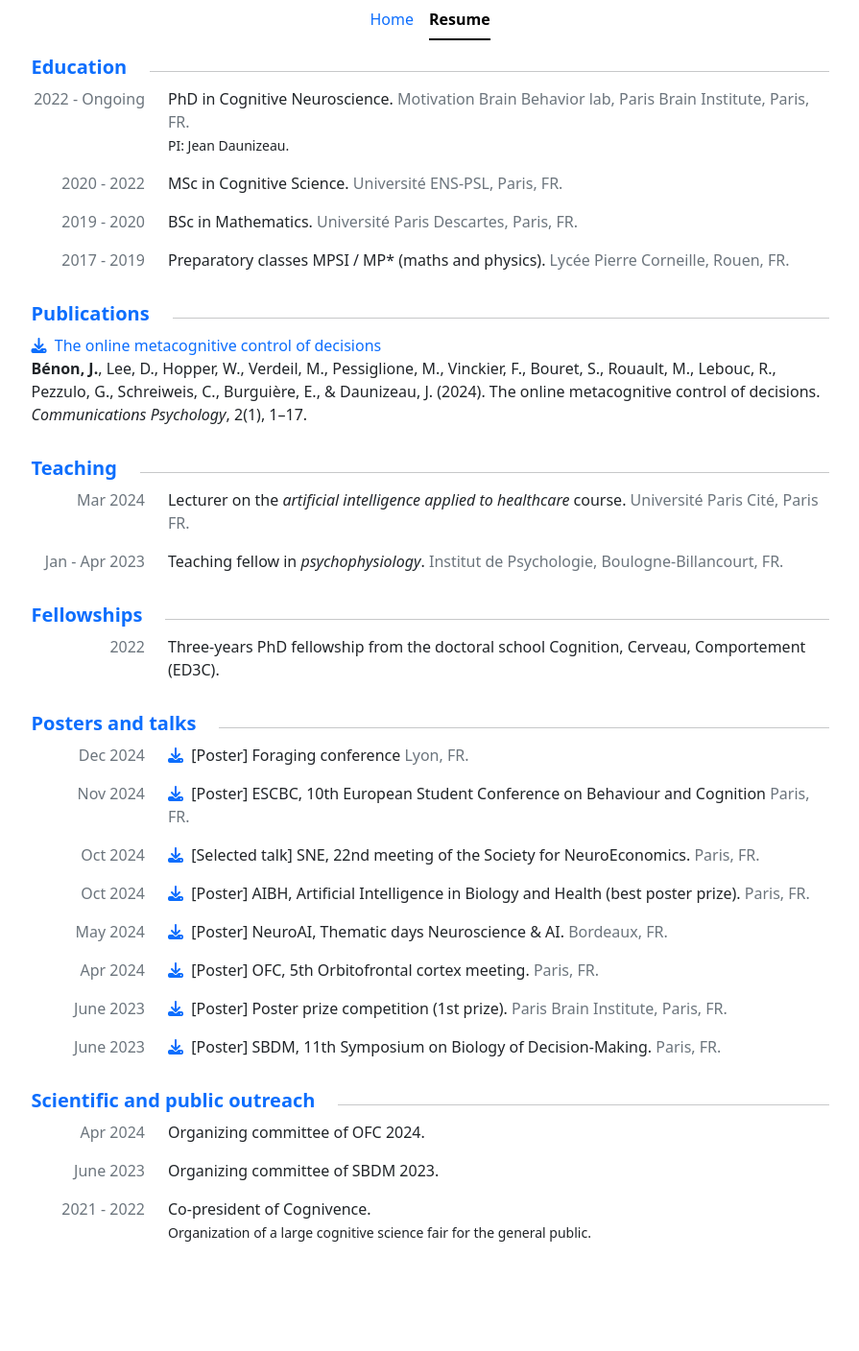
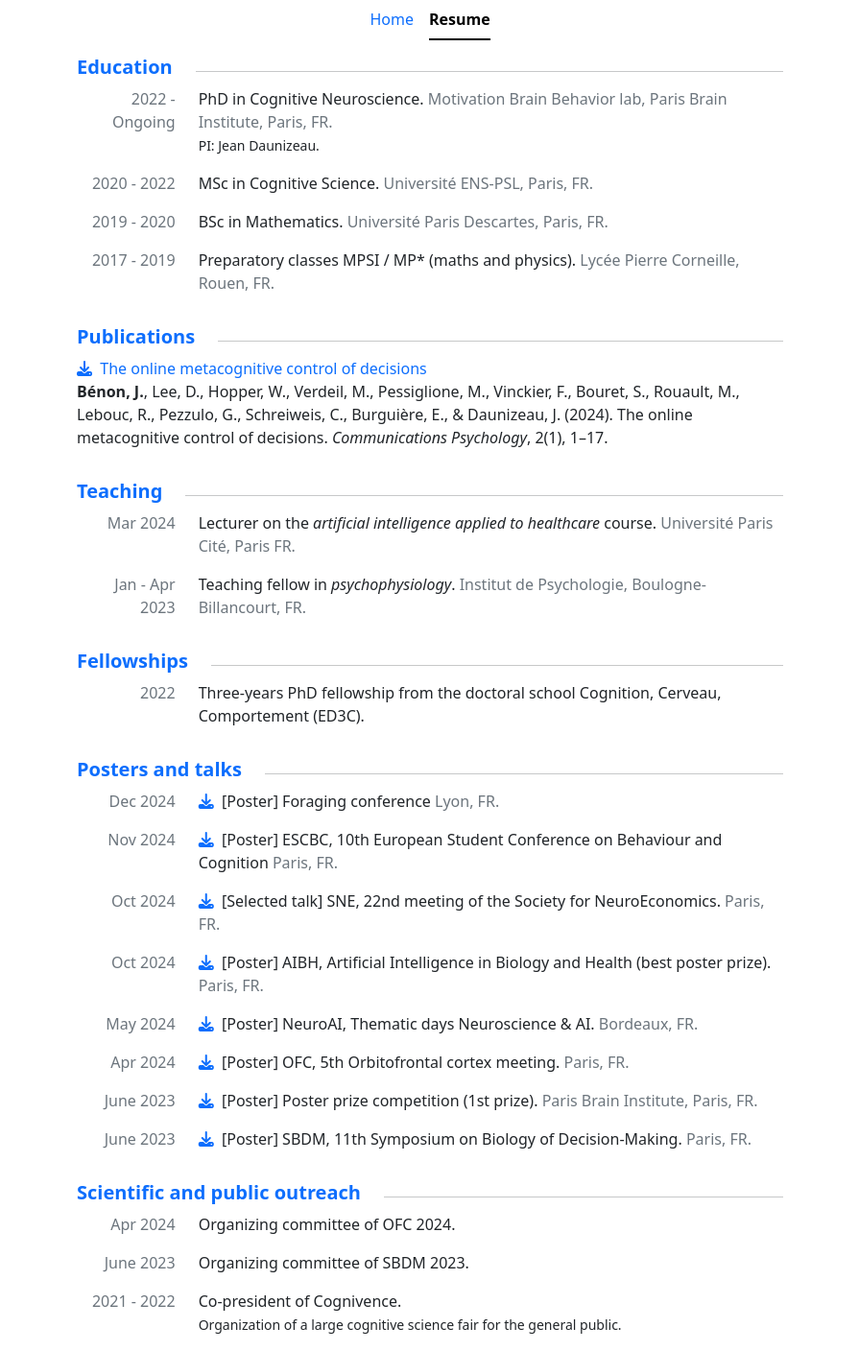
Before and after one commit to jbenon/jbenon.github.io, a Jekyll site: the page built from resume.html, in a window 1280 px wide. Shown: the whole page at 96% size, without its empty margins (192-1087 px from the left). Built offline with Jekyll 4.4.1, drawn with Linux system fonts in a browser that asks for light colours; nearby versions of some CDN libraries; before the commit the page ends 1312 px from its top, so only the background shows below that.

Commit message:
Smaller resume width

```diff
--- a/resume.html
+++ b/resume.html
@@ -34,7 +34,7 @@ layout: default
 
   {% for section in site.data.resume %}
   <div class="row justify-content-center">
-    <div class="col-xl-9 col-lg-10 gy-3">
+    <div class="col-xl-8 col-lg-9 gy-3">
 
       <!-- Section header -->
       <div class="row justify-content-center">
```
